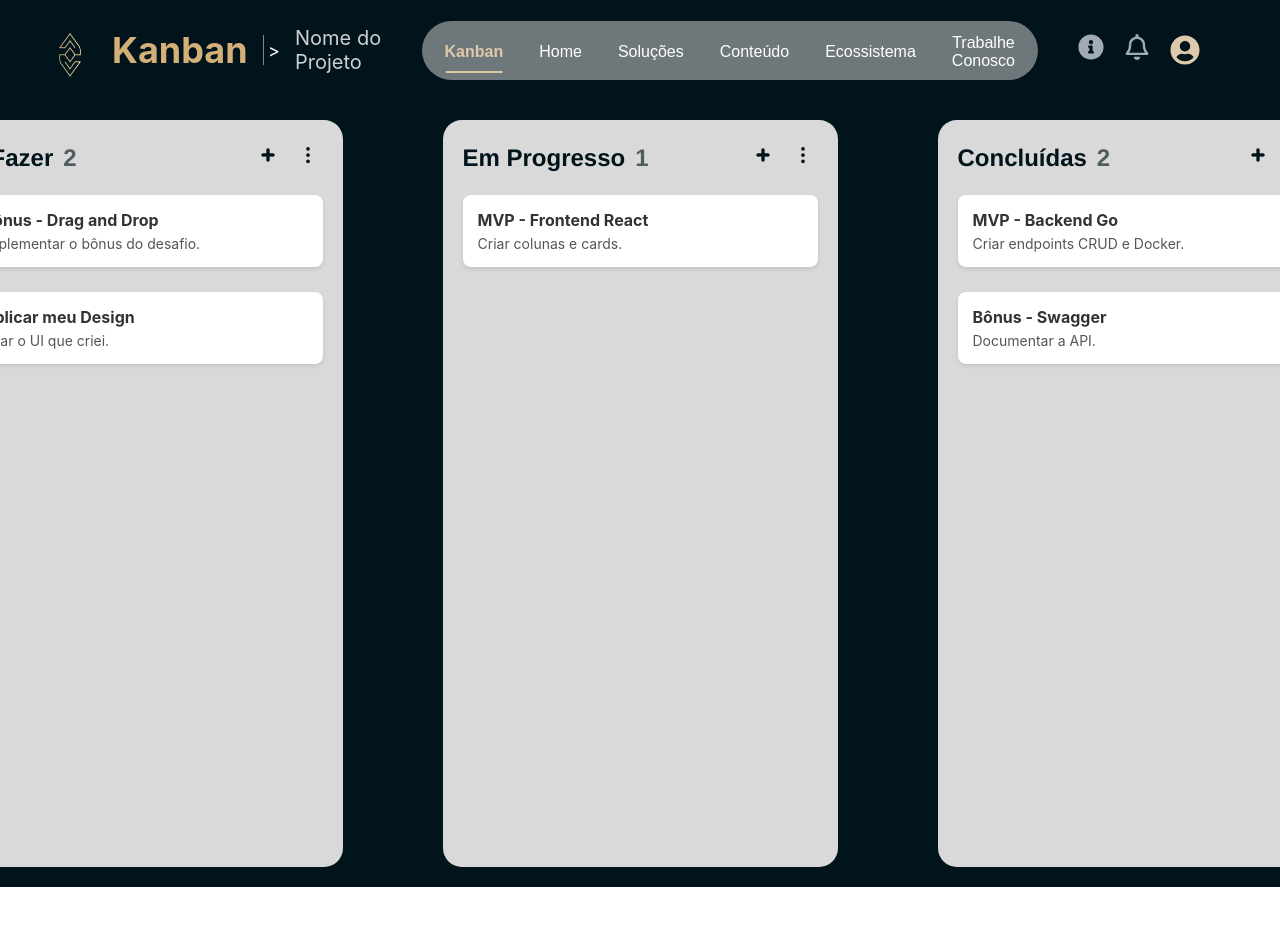
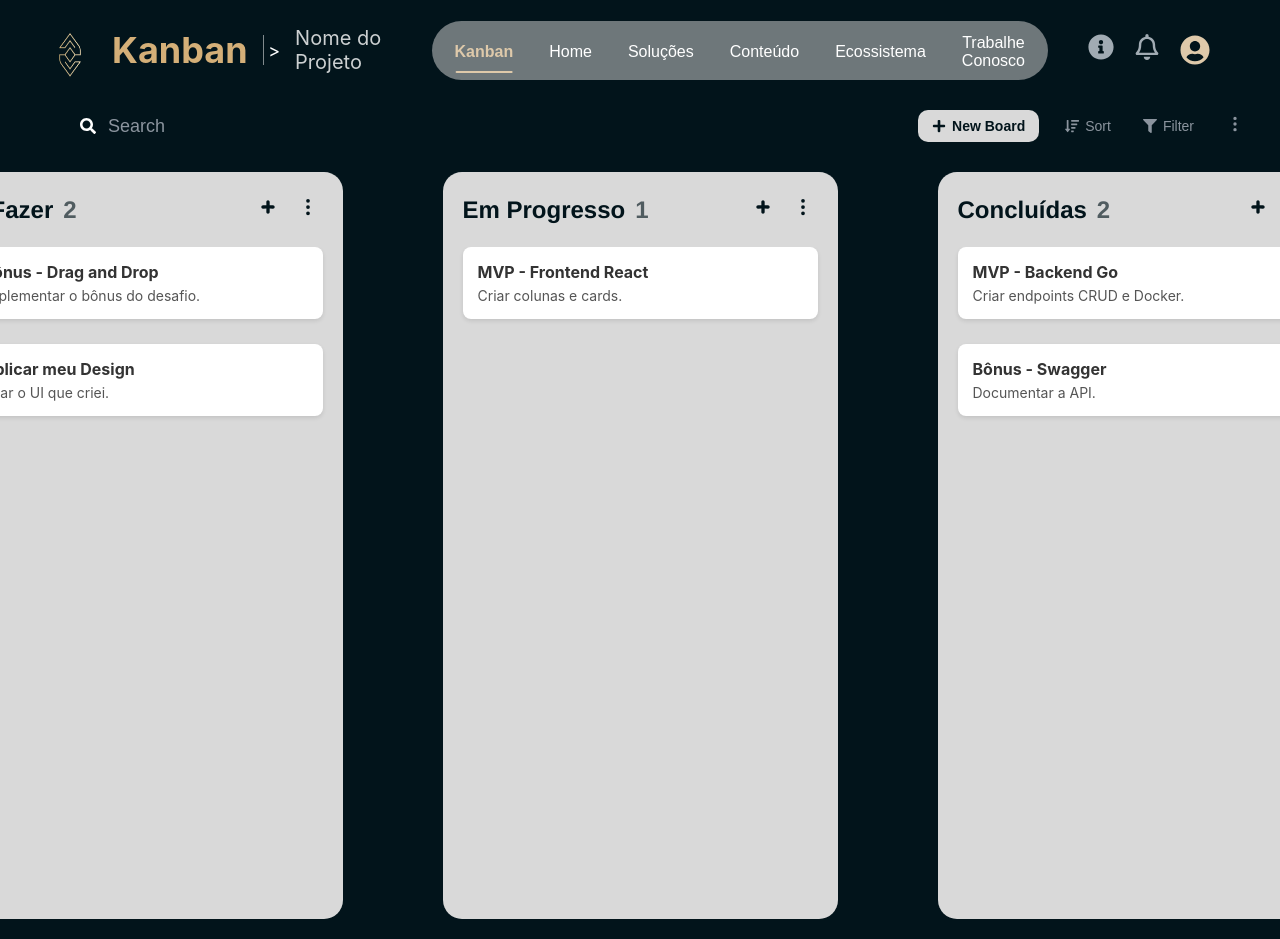
Before and after one commit to FrancoBorba/desafio-fullstack-veritas, a React (Create React App) app in the folder frontend/: page / in a window 1280 px wide. Shown: the top 939 px of the page. Before the commit the page ends 887 px from the top, so only its background shows below. Built offline with nearby package versions, Linux system fonts and the light colour scheme.

Commit message:
Feat(frontend) Create actions bar

```diff
--- a/frontend/src/App.js
+++ b/frontend/src/App.js
@@ -4,6 +4,7 @@ import React, { useState } from 'react';
 import './App.css';
 import TaskCollumn from './components/TaskCollumn';
 import Navbar from './components/Navbar';
+import ActionBar from './components/ActionBar';
 
 // Create fake cards to test and improve the design
 const mockTasks = [
@@ -26,6 +27,7 @@ function App() {
 
 
       <Navbar></Navbar>
+      <ActionBar></ActionBar>
 
       <main className="kanban-board">
 
--- /dev/null
+++ b/frontend/src/components/ActionBar.css
@@ -0,0 +1,88 @@
+/* Em frontend/src/components/ActionBar.css */
+
+.action-bar-container {
+  display: flex;
+  justify-content: space-between;
+  align-items: center;
+  padding: 10px 30px;
+  background-color: #02141B;
+  color: #c9d1d9;
+}
+
+/* --- Left side --- */
+.action-bar-search {
+  display: flex;
+  align-items: center;
+  gap: 10px;
+  color: #FFFFFF;
+  margin-left: 50px;
+}
+.action-bar-search input {
+  background: none;
+  border: none;
+  outline: none;
+  color: #FFFFFF;
+  font-size: 18px;
+}
+.action-bar-search input::placeholder {
+  color: #8b949e;
+}
+.action-bar-icon {
+  font-size: 16px;
+}
+
+/* --- Right side --- */
+.action-bar-right {
+  display: flex;
+  align-items: center;
+  gap: 20px;
+}
+
+
+.action-btn-primary {
+  background-color: #D9D9D9;
+  color: #02141B;
+  font-weight: bold;
+  border: none;
+  border-radius: 10px;
+  padding: 8px 14px;
+  cursor: pointer;
+  display: flex;
+  align-items: center;
+  gap: 6px;
+  font-size: 14px;
+}
+.action-btn-primary:hover {
+  background-color: #FFFFFF;
+}
+
+/* Botões "Sort" e "Filter" */
+.action-btn-text {
+  background: none;
+  border: none;
+  color: #8b949e;
+  display: flex;
+  align-items: center;
+  gap: 6px;
+  font-size: 14px;
+  cursor: pointer;
+}
+.action-btn-text:hover {
+  color: #FFFFFF;
+}
+.action-bar-icon-small {
+  font-size: 14px;
+}
+
+/* Botão "..." */
+.action-btn-icon {
+  background: none;
+  border: none;
+  color: #8b949e;
+  font-size: 18px;
+  cursor: pointer;
+
+}
+.action-btn-icon:hover {
+  color: #FFFFFF;
+}
--- /dev/null
+++ b/frontend/src/components/ActionBar.js
@@ -0,0 +1,40 @@
+import React from 'react';
+import './ActionBar.css'; // Vamos criar este CSS em seguida
+
+import { FaSearch, FaPlus, FaSortAmountDown, FaFilter, FaEllipsisH } from 'react-icons/fa';
+import { BsThreeDotsVertical } from "react-icons/bs";
+
+function ActionBar() {
+  return (
+    <div className="action-bar-container">
+
+      {/* --- Left side: search --- */}
+      <div className="action-bar-search">
+        <FaSearch className="action-bar-icon" />
+        <input type="text" placeholder="Search" />
+      </div>
+
+      {/* --- Right side: Buttons --- */}
+      <div className="action-bar-right">
+        <button className="action-btn-primary">
+          <FaPlus /> New Board
+        </button>
+
+        <button className="action-btn-text">
+          <FaSortAmountDown className="action-bar-icon-small" /> Sort
+        </button>
+
+        <button className="action-btn-text">
+          <FaFilter className="action-bar-icon-small" /> Filter
+        </button>
+
+        <button className="action-btn-icon">
+            <BsThreeDotsVertical />
+        </button>
+      </div>
+
+    </div>
+  );
+}
+
+export default ActionBar;
--- a/frontend/src/components/Navbar.css
+++ b/frontend/src/components/Navbar.css
@@ -95,7 +95,7 @@
   align-items: center;
   gap: 20px;
   margin-left: auto;
-  margin-right: 50px;
+  margin-right: 40px;
 }
 
 .nav-btn-icon {
```
